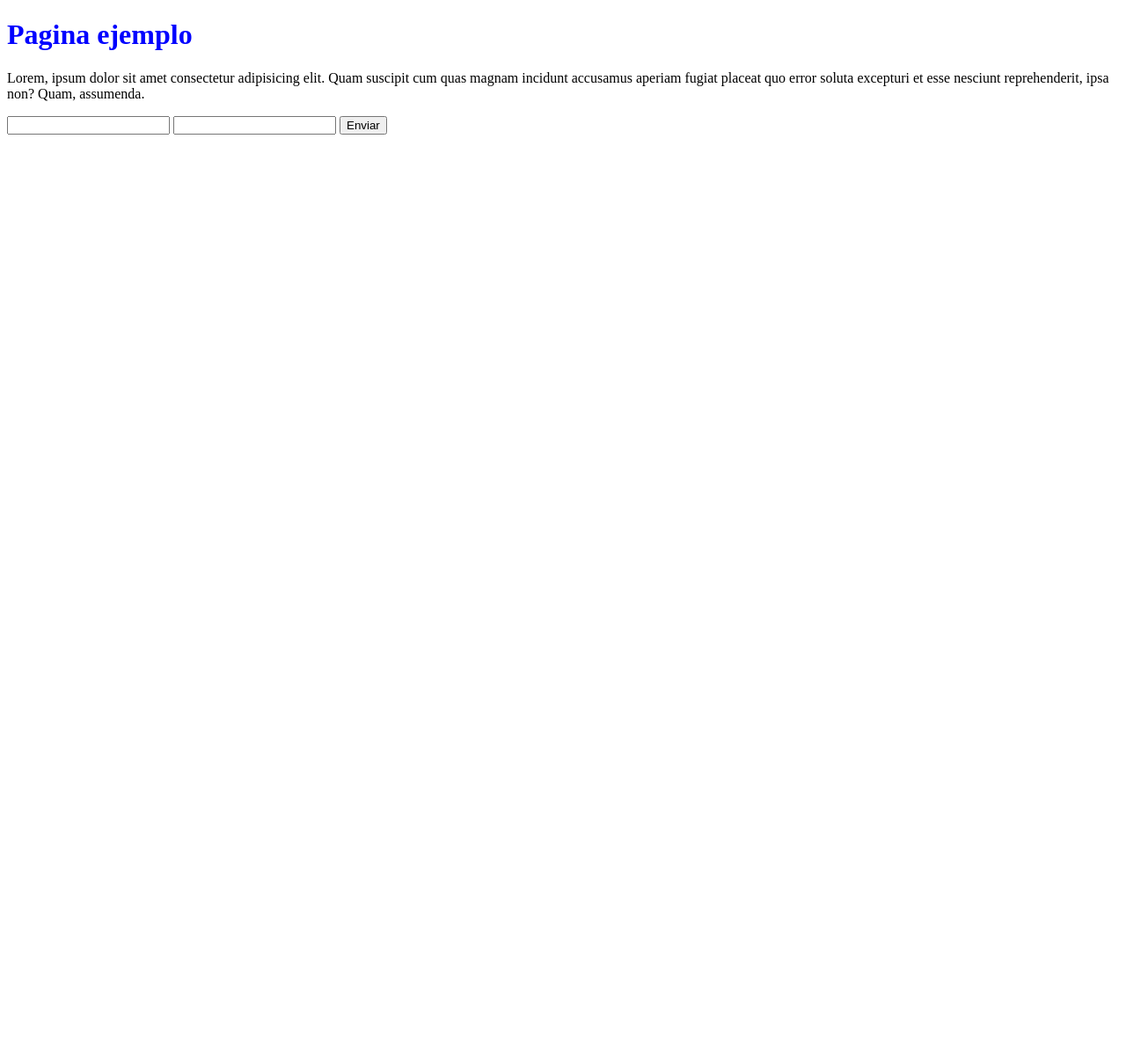
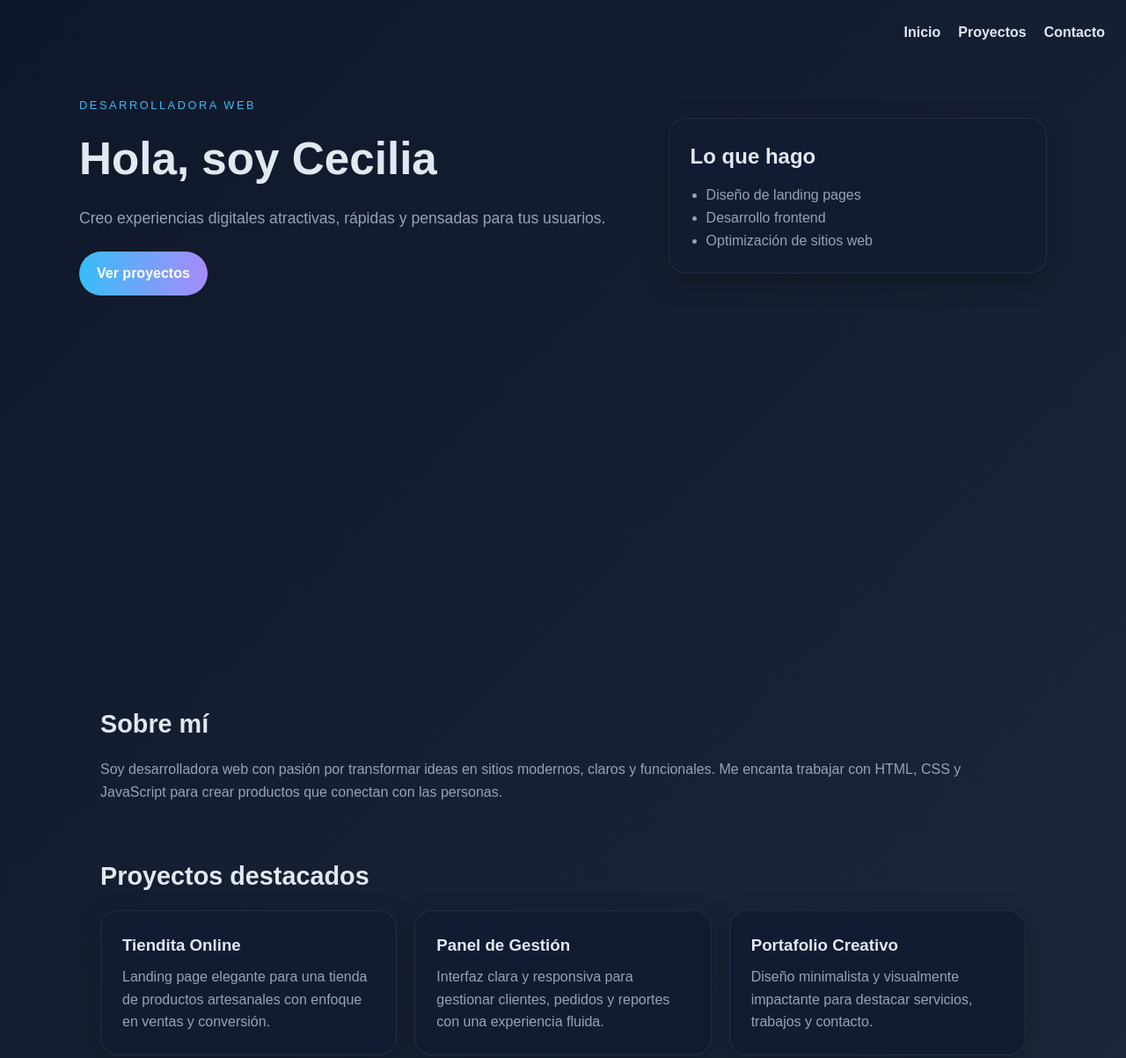
Before and after one commit to MCeciliaLuna/noa-ejemplo-sabado, a plain HTML site: page index.html in a window 1280 px wide. Shown: the top 1203 px of the page at 88% size. Before the commit the page ends 800 px from the top, so only its background shows below. Drawn offline with Linux system fonts and the light colour scheme.

Commit message:
comentario

```diff
--- a/index.html
+++ b/index.html
@@ -3,16 +3,69 @@
 <head>
     <meta charset="UTF-8">
     <meta name="viewport" content="width=device-width, initial-scale=1.0">
+    <meta name="description" content="Portafolio personal de Cecilia, desarrolladora web especializada en sitios modernos y funcionales.">
     <link rel="stylesheet" href="style.css">
-    <title>Practica git</title>
+    <title>Cecilia | Portafolio Web</title>
 </head>
 <body>
-    <h1>Pagina ejemplo</h1>
-    <p>Lorem, ipsum dolor sit amet consectetur adipisicing elit. Quam suscipit cum quas magnam incidunt accusamus aperiam fugiat placeat quo error soluta excepturi et esse nesciunt reprehenderit, ipsa non? Quam, assumenda.</p>
-    <form action="">
-        <input type="email" name="" id="">
-        <input type="password" name="" id="">
-        <button>Enviar</button>
-    </form>
+    <header class="hero">
+        <nav class="nav">
+            <a href="#inicio">Inicio</a>
+            <a href="#proyectos">Proyectos</a>
+            <a href="#contacto">Contacto</a>
+        </nav>
+
+        <div class="hero-content" id="inicio">
+            <div>
+                <p class="eyebrow">Desarrolladora web</p>
+                <h1>Hola, soy Cecilia</h1>
+                <p class="intro">Creo experiencias digitales atractivas, rápidas y pensadas para tus usuarios.</p>
+                <a class="btn" href="#proyectos">Ver proyectos</a>
+            </div>
+            <div class="hero-card">
+                <h2>Lo que hago</h2>
+                <ul>
+                    <li>Diseño de landing pages</li>
+                    <li>Desarrollo frontend</li>
+                    <li>Optimización de sitios web</li>
+                </ul>
+            </div>
+        </div>
+    </header>
+
+    <main>
+        <section class="section about">
+            <h2>Sobre mí</h2>
+            <p>Soy desarrolladora web con pasión por transformar ideas en sitios modernos, claros y funcionales. Me encanta trabajar con HTML, CSS y JavaScript para crear productos que conectan con las personas.</p>
+        </section>
+
+        <section class="section" id="proyectos">
+            <h2>Proyectos destacados</h2>
+            <div class="projects">
+                <article class="card">
+                    <h3>Tiendita Online</h3>
+                    <p>Landing page elegante para una tienda de productos artesanales con enfoque en ventas y conversión.</p>
+                </article>
+                <article class="card">
+                    <h3>Panel de Gestión</h3>
+                    <p>Interfaz clara y responsiva para gestionar clientes, pedidos y reportes con una experiencia fluida.</p>
+                </article>
+                <article class="card">
+                    <h3>Portafolio Creativo</h3>
+                    <p>Diseño minimalista y visualmente impactante para destacar servicios, trabajos y contacto.</p>
+                </article>
+            </div>
+        </section>
+
+        <section class="section contact" id="contacto">
+            <h2>Hablemos</h2>
+            <p>¿Tienes un proyecto en mente? Me encantaría colaborar contigo.</p>
+            <a class="btn btn-secondary" href="mailto:cecilia@example.com">Escríbeme</a>
+        </section>
+    </main>
+
+    <footer>
+        <p>© 2026 Cecilia. Todos los derechos reservados.</p>
+    </footer>
 </body>
 </html>
--- a/style.css
+++ b/style.css
@@ -1,4 +1,151 @@
-h1{
-    color: blue;
-    font-size: 2em;
+:root {
+    color-scheme: dark;
+    font-family: Arial, Helvetica, sans-serif;
+    --bg: #0f172a;
+    --card: #111c33;
+    --text: #e2e8f0;
+    --muted: #94a3b8;
+    --accent: #38bdf8;
+    --accent-2: #a78bfa;
 }
+
+* {
+    box-sizing: border-box;
+    margin: 0;
+    padding: 0;
+}
+
+body {
+    background: linear-gradient(135deg, var(--bg), #1e293b);
+    color: var(--text);
+    line-height: 1.6;
+}
+
+.hero {
+    min-height: 100vh;
+    padding: 24px 24px 60px;
+}
+
+.nav {
+    display: flex;
+    justify-content: flex-end;
+    gap: 20px;
+    margin-bottom: 60px;
+}
+
+.nav a {
+    color: var(--text);
+    text-decoration: none;
+    font-weight: 600;
+}
+
+.hero-content {
+    display: grid;
+    grid-template-columns: 1.2fr 0.8fr;
+    gap: 24px;
+    align-items: center;
+    max-width: 1100px;
+    margin: 0 auto;
+}
+
+.eyebrow {
+    color: var(--accent);
+    text-transform: uppercase;
+    letter-spacing: 0.2em;
+    font-size: 0.8rem;
+    margin-bottom: 10px;
+}
+
+h1 {
+    font-size: clamp(2.2rem, 4vw, 3.6rem);
+    margin-bottom: 12px;
+}
+
+.intro {
+    font-size: 1.1rem;
+    color: var(--muted);
+    max-width: 600px;
+    margin-bottom: 24px;
+}
+
+.btn {
+    display: inline-block;
+    background: linear-gradient(90deg, var(--accent), var(--accent-2));
+    color: white;
+    text-decoration: none;
+    padding: 12px 20px;
+    border-radius: 999px;
+    font-weight: 700;
+}
+
+.btn-secondary {
+    background: transparent;
+    border: 1px solid var(--accent);
+}
+
+.hero-card,
+.card {
+    background: rgba(17, 28, 51, 0.9);
+    border: 1px solid rgba(255, 255, 255, 0.08);
+    border-radius: 20px;
+    padding: 24px;
+    box-shadow: 0 10px 30px rgba(0, 0, 0, 0.25);
+}
+
+.hero-card h2 {
+    margin-bottom: 12px;
+}
+
+.hero-card ul {
+    padding-left: 18px;
+    color: var(--muted);
+}
+
+.section {
+    max-width: 1100px;
+    margin: 0 auto 60px;
+    padding: 0 24px;
+}
+
+.section h2 {
+    margin-bottom: 16px;
+    font-size: 1.8rem;
+}
+
+.about p,
+.contact p,
+.card p {
+    color: var(--muted);
+}
+
+.projects {
+    display: grid;
+    grid-template-columns: repeat(3, 1fr);
+    gap: 20px;
+}
+
+.card h3 {
+    margin-bottom: 8px;
+}
+
+.contact {
+    text-align: center;
+    padding-top: 20px;
+}
+
+footer {
+    text-align: center;
+    padding: 20px 24px 40px;
+    color: var(--muted);
+}
+
+@media (max-width: 800px) {
+    .hero-content,
+    .projects {
+        grid-template-columns: 1fr;
+    }
+
+    .nav {
+        justify-content: center;
+    }
+}
```
